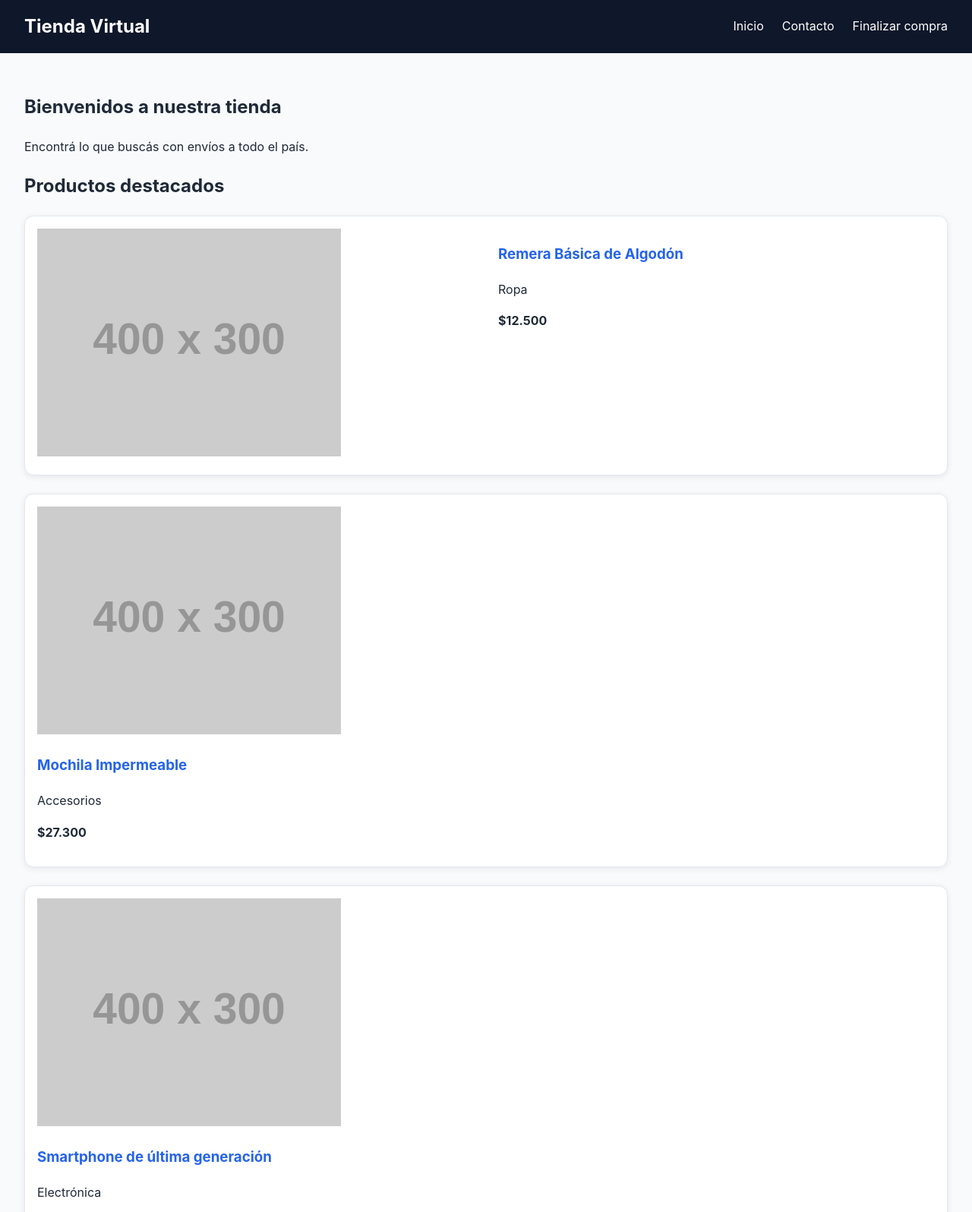
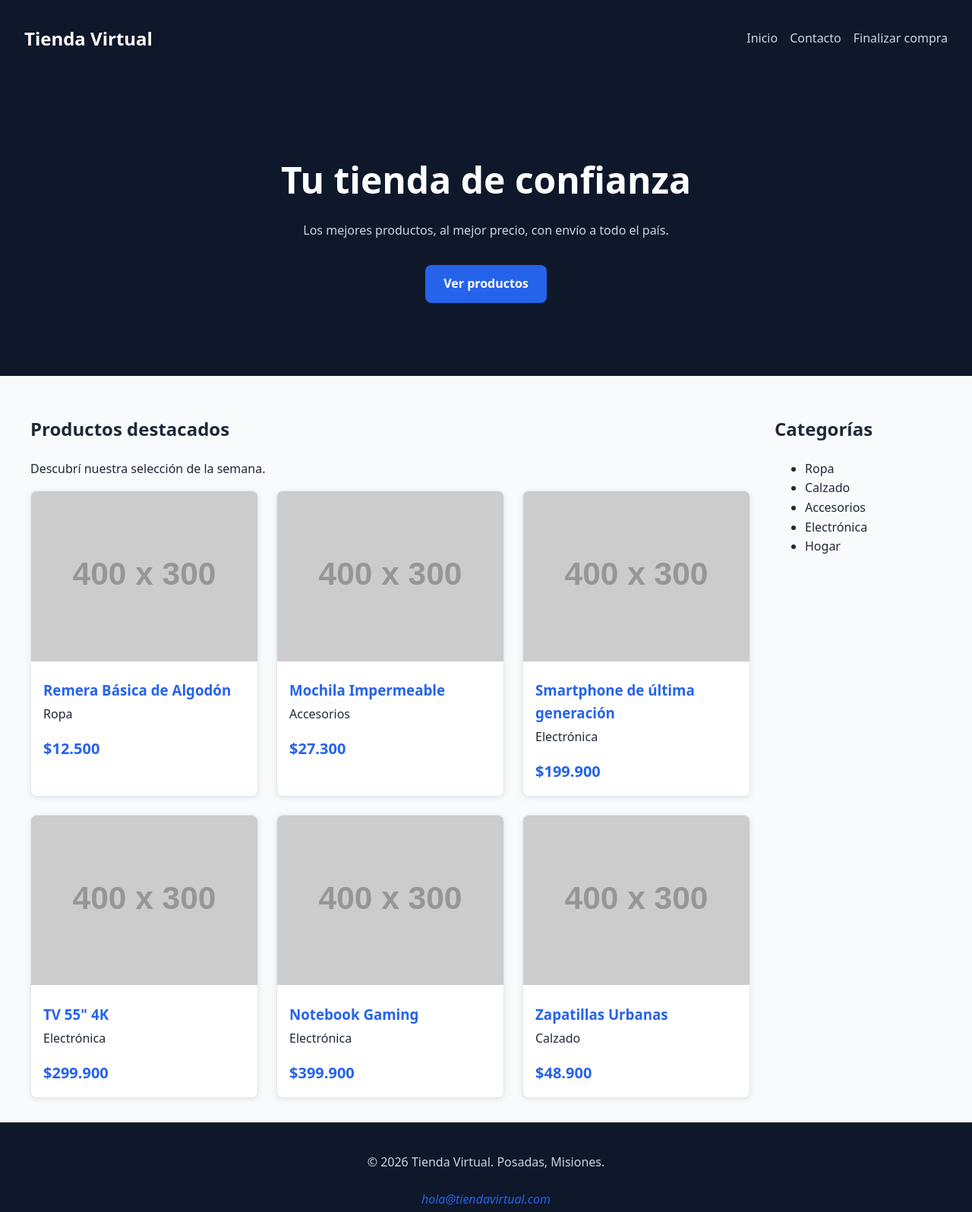
Before and after one commit to Marcoscc79/tienda-online, a plain HTML site: page index.html in a window 1280 px wide. Shown: the top 1596 px of the page at 76% size. Drawn offline with Linux system fonts and the light colour scheme; placeholder pictures from the web are drawn by us.

Commit message:
CSS terminado

```diff
--- a/CSS/estilos.css
+++ b/CSS/estilos.css
@@ -1,41 +1,99 @@
+/* ===== Variables ===== */
+:root {
+  --color-primario: #2563eb;
+  --color-oscuro: #0f172a;
+  --color-fondo: #f8fafc;
+  --color-texto: #1f2937;
+  --color-borde: #e2e8f0;
+  --espacio: 1rem;
+  --radio: 8px;
+}
+
 /* ===== Base ===== */
 * {
   box-sizing: border-box;
 }
 body {
   margin: 0;
-  font-family: "Inter", Arial, sans-serif;
+  font-family: system-ui, Arial, sans-serif;
   line-height: 1.6;
-  color: #1f2937;
-  background-color: #f8fafc;
+  color: var(--color-texto);
+  background-color: var(--color-fondo);
 }
+img {
+  max-width: 100%;
+  height: auto;
+}
+
 a {
-  color: #2563eb;
+  color: var(--color-primario);
   text-decoration: none;
 }
 /* ===== Barra de navegación ===== */
 .barra {
   display: flex;
-  justify-content: space-between; /* logo a la izquierda, menú a la derecha */
+  flex-direction: column;
   align-items: center;
+  gap: 0.75rem;
 }
 .logo {
-  margin: 0;
+  color: white;
   font-size: 1.5rem;
+  font-weight: bold;
+  text-decoration: none;
 }
+
 .menu {
   display: flex;
-  flex-direction: column; /* menú vertical */
-  gap: 0.5rem;
+  flex-wrap: wrap;
+  justify-content: center;
+  gap: 1rem;
+}
+.menu a {
+  color: #cbd5e1;
+  text-decoration: none;
+  transition: color 0.2s;
+}
+.menu a:hover {
+  color: white;
 }
 /* ===== Cabecera ===== */
 header {
-  background-color: #0f172a;
+  background: var(--color-oscuro);
   color: white;
-  padding: 1rem 2rem;
+  padding: 1rem;
 }
 header a {
   color: white;
+}
+/* ===== 4. HERO ===== */
+.hero {
+  background: var(--color-oscuro);
+  color: white;
+  text-align: center;
+  padding: 4rem 1rem;
+}
+.hero h1 {
+  font-size: clamp(1.75rem, 5vw, 3rem);
+  margin: 0 0 1rem;
+}
+.hero p {
+  color: #cbd5e1;
+  max-width: 40rem;
+  margin: 0 auto 2rem;
+}
+.boton {
+  display: inline-block;
+  background: var(--color-primario);
+  color: white;
+  padding: 0.75rem 1.5rem;
+  border-radius: var(--radio);
+  text-decoration: none;
+  font-weight: bold;
+  transition: background 0.2s;
+}
+.boton:hover {
+  background: #1d4ed8;
 }
 nav ul {
   list-style: none; /* sacamos las viñetas */
@@ -44,11 +102,18 @@ nav ul {
 }
 /* ===== Contenido ===== */
 main {
-  padding: 2rem;
+  width: min(calc(100% - 2rem), 1200px);
+  margin-inline: auto;
+  padding: 2rem 0;
+}
+.catalogo {
+  display: grid;
+  grid-template-columns: minmax(0, 1fr);
+  gap: 2rem;
 }
 article {
   background-color: white;
-  border: 1px solid #e2e8f0;
+  border: 1px solid var(--color-borde);
   border-radius: 12px;
   padding: 1rem;
   margin-bottom: 1.5rem;
@@ -57,30 +122,92 @@ article {
 article img {
   max-width: 100%;
 }
-/* ===== Grilla de productos con Flexbox ===== */
+/* ===== Grilla de productos con CSS Grid ===== */
 .productos {
-  /* display: flex;
-  flex-wrap: wrap;
-  gap: 1.5rem; */
   display: grid;
   grid-template-columns: repeat(auto-fit, minmax(250px, 1fr));
   gap: 1.5rem;
 }
 .producto {
-  flex: 1 1 250px;
-  margin-bottom: 0; /* el gap ya se encarga de separar */
+  display: flex;
+  flex-direction: column;
+  background: white;
+  border: 1px solid var(--color-borde);
+  border-radius: var(--radio);
+  overflow: hidden;
+  padding: 0;
+  margin-bottom: 0;
+  transition:
+    transform 0.2s,
+    box-shadow 0.2s;
 }
+.producto:hover {
+  transform: translateY(-4px);
+  box-shadow: 0 10px 20px rgba(0, 0, 0, 0.12);
+}
+.producto img {
+  width: 100%;
+  aspect-ratio: 4 / 3;
+  object-fit: cover;
+}
+.producto h3 {
+  margin: 1rem 1rem 0.25rem;
+}
+.producto p {
+  margin: 0 1rem 1rem;
+}
+.precio {
+  font-size: 1.25rem;
+  font-weight: bold;
+  color: var(--color-primario);
+}
+
 /* La oferta del día ocupa 2 columnas */
 .producto.destacado {
-  grid-column: span 2;
   background-color: #eff6ff;
-  border-color: #2563eb;
+  border-color: var(--color-primario);
 }
+/* ===== 6. DETALLE DE PRODUCTO ===== */
 .detalle {
   display: grid;
-  grid-template-columns: 1fr 1fr; /* dos columnas iguales */
-  gap: 2rem;
-  align-items: start;
+  grid-template-columns: 1fr;
+  gap: 1.5rem;
+}
+.detalle-info {
+  background: white;
+  padding: 1.5rem;
+  border-radius: var(--radio);
+  border: 1px solid var(--color-borde);
+}
+
+/* ===== 7. FORMULARIOS ===== */
+input:not([type="checkbox"]):not([type="radio"]),
+select,
+textarea {
+  width: 100%;
+  padding: 0.75rem;
+  font-size: 1rem;
+  border: 1px solid var(--color-borde);
+  border-radius: var(--radio);
+  margin-bottom: 1rem;
+}
+input:focus,
+textarea:focus {
+  outline: 2px solid var(--color-primario);
+  border-color: transparent;
+}
+button {
+  background: var(--color-primario);
+  color: white;
+  border: none;
+  padding: 0.75rem 1.5rem;
+  font-size: 1rem;
+  border-radius: var(--radio);
+  cursor: pointer;
+}
+.formulario {
+  max-width: 350px;
+  margin: 0 auto;
 }
 
 /* ===== Pie ===== */
@@ -94,11 +221,30 @@ footer {
   align-items: center;
   gap: 0.5rem;
 }
-/* 2. Tableta en adelante */
+/* ===== 9. RESPONSIVE ===== */
 @media (min-width: 768px) {
-  .menu {
-    flex-direction: row; /* menú en fila */
-    gap: 1.5rem;
+  header,
+  footer {
+    padding-left: 2rem;
+    padding-right: 2rem;
+  }
+  .barra {
+    flex-direction: row;
     justify-content: space-between;
   }
+  .detalle {
+    grid-template-columns: 1fr 1fr;
+  }
 }
+@media (min-width: 1024px) {
+  .catalogo {
+    grid-template-columns: minmax(0, 1fr) 220px;
+    align-items: start;
+  }
+  .producto.destacado {
+    grid-column: span 2;
+  }
+  .hero {
+    padding: 6rem 1rem;
+  }
+}
--- a/index.html
+++ b/index.html
@@ -10,7 +10,7 @@
     />
     <link rel="icon" href="img/logo.png" />
     <!-- La línea anterior me agrega el icono de la pestaña del navegador -->
-    <link rel="stylesheet" href="css/estilos.css" />
+    <link rel="stylesheet" href="CSS/estilos.css" />
     <!-- <style>
       h2 {
         color: #0a8514;
@@ -30,47 +30,43 @@
         </nav>
       </div>
     </header>
-    <main>
-      <section>
+    <section class="hero">
+      <h1>Tu tienda de confianza</h1>
+      <p>Los mejores productos, al mejor precio, con envío a todo el país.</p>
+      <a href="producto.html" class="boton">Ver productos</a>
+    </section>
+    <main class="catalogo">
+      <!-- <section>
         <h2 class="estilo-h2-1">Bienvenidos a nuestra tienda</h2>
         <p>Encontrá lo que buscás con envíos a todo el país.</p>
-      </section>
+      </section> -->
       <section>
         <h2>Productos destacados</h2>
+        <p>Descubrí nuestra selección de la semana.</p>
         <div class="productos">
-          <article class="detalle">
+          <article class="producto">
             <a href="producto.html">
-              <div class="detalle-imagen">
               <img
                 src="https://placehold.co/400x300?text=Remera"
-                alt="Remera Básica de
-  Algodón"
+                alt="Remera Básica de Algodón"
               />
-              </div>
             </a>
-            <div class="detalle-info">
             <h3><a href="producto.html">Remera Básica de Algodón</a></h3>
             <p>Ropa</p>
-              <p><strong>$12.500</strong></p>
-            </div>
+            <p><strong class="precio">$12.500</strong></p>
           </article>
-        </div>
-      </section>
-      <div class="productos">
-        <article>
+          <article class="producto">
             <a href="producto.html">
               <img
                 src="https://placehold.co/400x300?text=Mochila"
-              alt="Mochila Impermeable"
+                alt="Mochila Impermeable azul"
               />
             </a>
             <h3><a href="producto.html">Mochila Impermeable</a></h3>
             <p>Accesorios</p>
-          <p><strong>$27.300</strong></p>
+            <p><strong class="precio">$27.300</strong></p>
           </article>
-      </div>
-      <div class="productos">
-        <article>
+          <article class="producto">
             <a href="producto.html">
               <img
                 src="https://placehold.co/400x300?text=Smartphone"
@@ -79,24 +75,43 @@
             </a>
             <h3><a href="producto.html">Smartphone de última generación</a></h3>
             <p>Electrónica</p>
-          <p><strong>$199.900</strong></p>
+            <p><strong class="precio">$199.900</strong></p>
           </article>
-      </div>
-      <div class="productos">
-        <article class="producto destacado">
+          <article class="producto">
+            <a href="producto.html">
+              <img
+                src="https://placehold.co/400x300?text=Televisor"
+                alt="Televisor 55 pulgadas 4K UHD"
+              />
+            </a>
+            <h3><a href="producto.html">TV 55" 4K</a></h3>
+            <p>Electrónica</p>
+            <p><strong class="precio">$299.900</strong></p>
+          </article>
+          <article class="producto">
+            <a href="producto.html">
+              <img
+                src="https://placehold.co/400x300?text=Laptop"
+                alt="Notebook para juegos de última generación"
+              />
+            </a>
+            <h3><a href="producto.html">Notebook Gaming</a></h3>
+            <p>Electrónica</p>
+            <p><strong class="precio">$399.900</strong></p>
+          </article>
+          <article class="producto">
             <a href="producto.html">
               <img
                 src="https://placehold.co/400x300?text=Zapatillas"
-              alt="Zapatillas
-          Urbanas"
+                alt="Zapatillas Urbanas negras de cuero"
               />
             </a>
             <h3><a href="producto.html">Zapatillas Urbanas</a></h3>
             <p>Calzado</p>
-          <p><strong>$48.900</strong></p>
+            <p><strong class="precio">$48.900</strong></p>
           </article>
         </div>
-      <!-- ...los otros 4 productos con la misma estructura... -->
+      </section>
       <aside>
         <h2>Categorías</h2>
         <ul>
@@ -110,6 +125,9 @@
     </main>
     <footer>
       <p>&copy; 2026 Tienda Virtual. Posadas, Misiones.</p>
+      <address>
+        <a href="mailto:hola@tiendavirtual.com">hola@tiendavirtual.com</a>
+      </address>
     </footer>
     <!-- <h2>Productos destacados</h2>
     <p>Descubrí nuestra selección de la semana.</p>
```
Also changed, not shown: checkout.html (+32 -5 lines), contacto.html (+20 -4 lines), producto.html (+8 -5 lines). Lines whose indentation alone changed are shown as unchanged.
